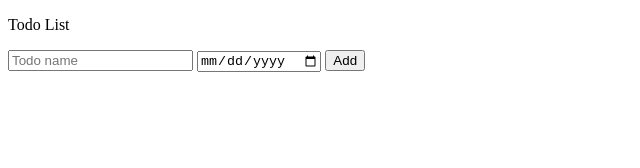
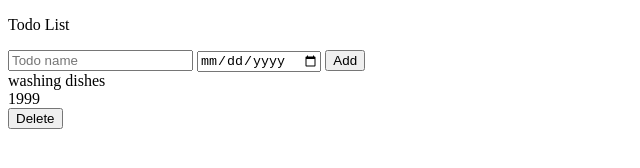
Before and after one commit to garimagc7/TodoList, a plain HTML site: page index.html in a window 1280 px wide. Shown: the whole page, without its empty margins (0-640 px from the left). Drawn offline with Linux system fonts and the light colour scheme.

Commit message:
showingTodoList

```diff
--- a/index.html
+++ b/index.html
@@ -13,5 +13,6 @@
         <button>Add</button>
     </div>
     <div class="showtodo-list"></div>
+    <script src="script.js"></script>
 </body>
 </html>
--- a/script.js
+++ b/script.js
@@ -1,10 +1,27 @@
 let todoList = [{
     name: 'washing dishes' ,
     date: 2026-9-18
-}]
+}];
+showInput();
 function showInput(){
+    let todoListHTML = '';
 
-
+    for (let i = 0; i < todoList.length; i++) {
+        const todoObject = todoList[i];
+        //const name = todoObject.name;
+        //const dueDate = todoObject.dueDate;
+        const { name, date } = todoObject;
+        const html = `
+        <div>${name}</div>
+        <div>${date}</div>
+        <button onclick="
+            todoList.splice(${i}, 1);
+            showInput();
+        " class="delete-todo-button">Delete</button>
+        `;
+        todoListHTML += html;
+    }
+    document.querySelector('.showtodo-list').innerHTML = todoListHTML;
 }
 
 function jsInput(){
@@ -15,5 +32,5 @@ function jsInput(){
 
     todoList.push({name,date});
     todoname.value = '';
-
+    showInput();
 }
```
